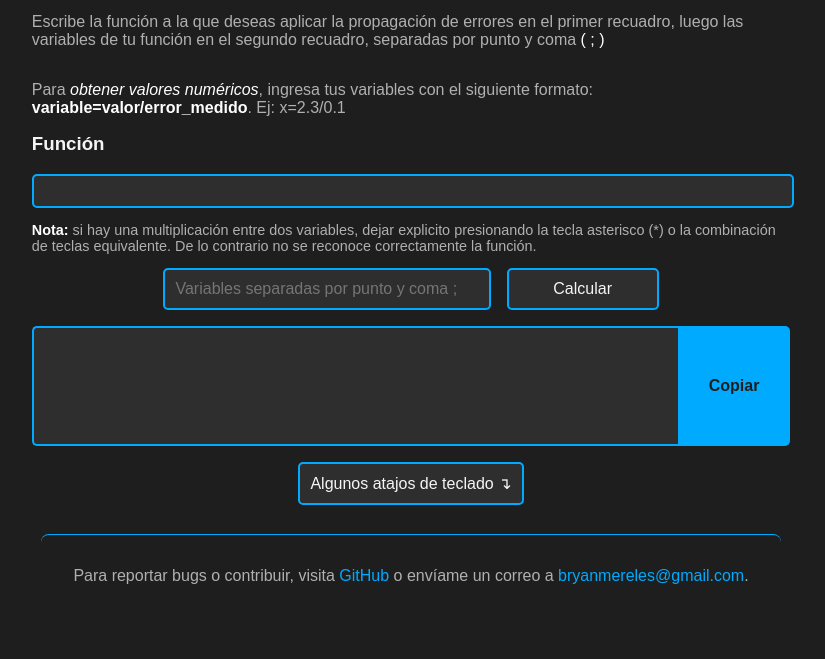
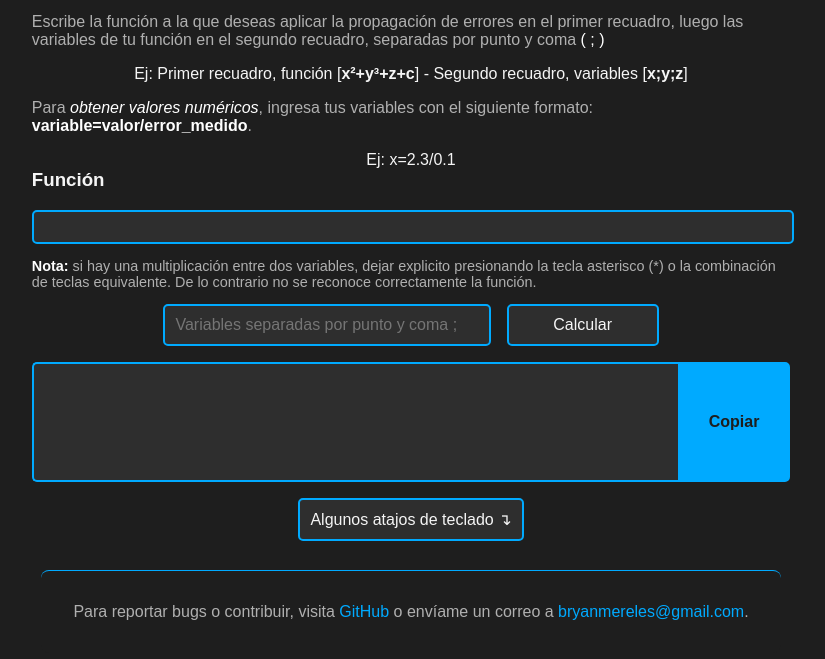
Before and after one commit to BryanAlexisMereles/calc_prop_de_errores, a plain HTML site: page index.html in a window 1280 px wide. Shown: the part 165-824 px from the top of the page, without its empty margins (229-1054 px from the left). Before the commit the page ends 800 px from the top, so only its background shows below. Drawn offline with nearby package versions, Linux system fonts and the light colour scheme.

Commit message:
docs: añadidos mas ejemplos en el index

```diff
--- a/index.html
+++ b/index.html
@@ -16,7 +16,9 @@
 
         <b>Uso</b>
         <p>Escribe la función a la que deseas aplicar la propagación de errores en el primer recuadro, luego las variables de tu función en el segundo recuadro, separadas por punto y coma <span class="resaltado">( ; )</span></p>
-        <p>Para <i class="resaltado">obtener valores numéricos</i>, ingresa tus variables con el siguiente formato: <b class="resaltado">variable=valor/error_medido</b>. Ej: x=2.3/0.1</p>
+        <span>Ej: Primer recuadro, función [<b>x²+y³+z+c</b>] - Segundo recuadro, variables [<b>x;y;z</b>]</span>
+        <p>Para <i class="resaltado">obtener valores numéricos</i>, ingresa tus variables con el siguiente formato: <b class="resaltado">variable=valor/error_medido</b>.</p>
+        <span> Ej: x=2.3/0.1</span>
 
 
         <div class="calcs">
```
